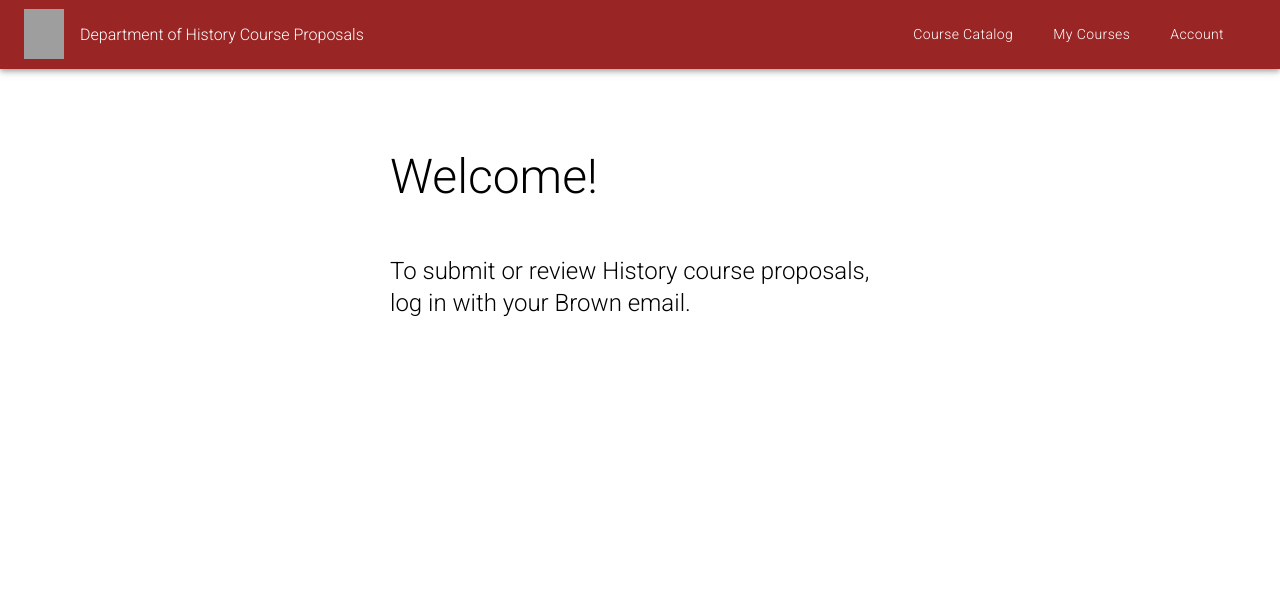
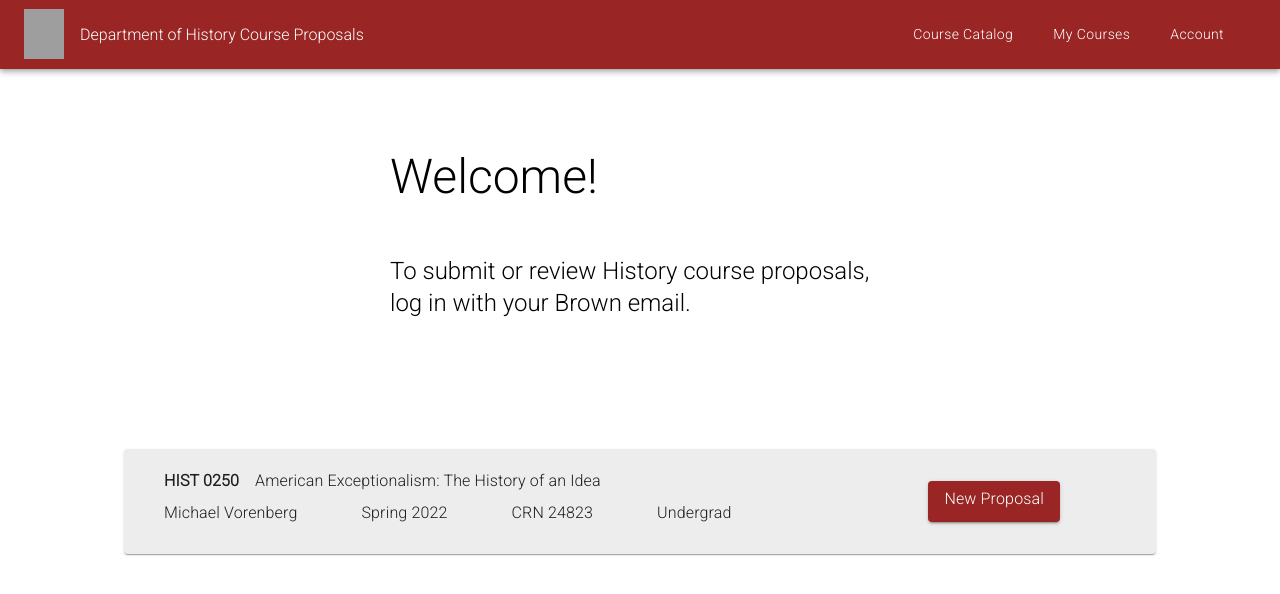
Before and after one commit to brownhistorydept/course-proposals-site, a React (Create React App) app in the folder client/: page / in a window 1280 px wide. Shown: the top 594 px of the page. Built offline with nearby package versions, Linux system fonts and the light colour scheme; no server answers; grey boxes are pictures that could not be loaded.

Commit message:
Course info box

```diff
--- a/client/src/App.tsx
+++ b/client/src/App.tsx
@@ -6,6 +6,7 @@ import CourseProposal from './components/CourseProposal';
 import Box from '@mui/material/Box';
 import Typography from '@mui/material/Typography';
 import { createTheme, ThemeProvider } from '@mui/material/styles';
+import CourseInfo from './components/CourseInfo'
 
 import { BrowserRouter, Routes, Route, Link } from "react-router-dom";
 
@@ -61,6 +62,8 @@ function App() {
         </Box>
         {/* </ThemeProvider> */}
 
+        <CourseInfo/>
+
 
     </div>
   );
--- /dev/null
+++ b/client/src/components/CourseInfo.js
@@ -0,0 +1,69 @@
+import * as React from 'react';
+import { styled } from '@mui/material/styles';
+import Grid from '@mui/material/Grid';
+import Paper from '@mui/material/Paper';
+import Typography from '@mui/material/Typography';
+import ButtonBase from '@mui/material/ButtonBase';
+import Button from '@mui/material/Button';
+
+const Img = styled('img')({
+  margin: 'auto',
+  display: 'block',
+  maxWidth: '100%',
+  maxHeight: '100%',
+});
+
+export default function ComplexGrid() {
+  return (
+    <Paper
+      sx={{
+        p: 2,
+        margin: 'auto',
+        maxWidth: 1000,
+        flexGrow: 1,
+        backgroundColor: "#ededed",
+      }}
+    >
+      <Grid container spacing={3}>
+
+        <Grid item xs={12} sm container>
+          <Grid item xs container direction="column" py={0.5} px={3} >
+
+            <Grid item xs container >
+              <Typography gutterBottom variant="body1" sx={{fontWeight: 'bold', pr:2}}>
+                HIST 0250
+              </Typography>
+              <Typography variant="body1" gutterBottom>
+                American Exceptionalism: The History of an Idea
+              </Typography>
+             </Grid>
+
+             <Grid item xs container >
+               <Typography gutterBottom variant="body1" sx={{pr:8}}>
+                 Michael Vorenberg
+               </Typography>
+               <Typography gutterBottom variant="body1" sx={{pr:8}}>
+                 Spring 2022
+               </Typography>
+               <Typography gutterBottom variant="body1" sx={{pr:8}}>
+                 CRN 24823
+               </Typography>
+               <Typography gutterBottom variant="body1" sx={{pr:8}}>
+                 Undergrad
+               </Typography>
+            </Grid>
+
+          </Grid>
+        </Grid>
+
+        <Grid item align="center" justify="center" my={2} mr={10}>
+          <Button variant="contained" sx={{textTransform:"none", backgroundColor:"#992525"}}>
+              <Typography gutterBottom variant="body1">
+                New Proposal
+              </Typography>
+          </Button>
+        </Grid>
+      </Grid>
+    </Paper>
+  );
+}
```
